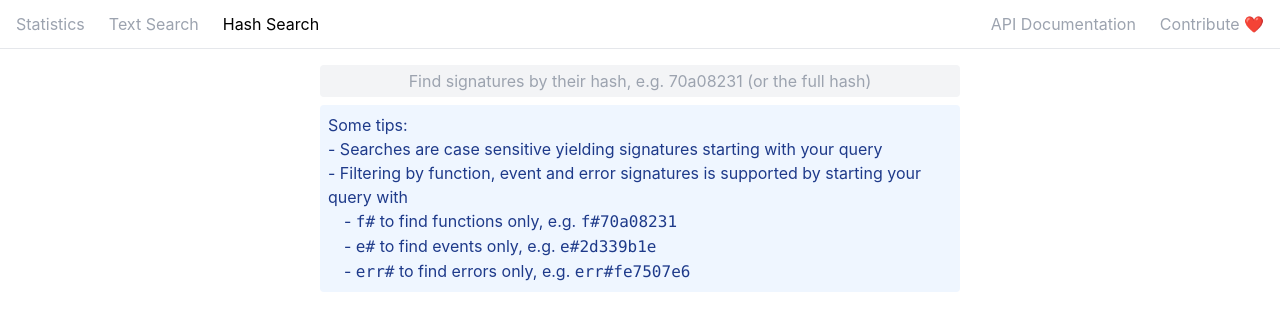
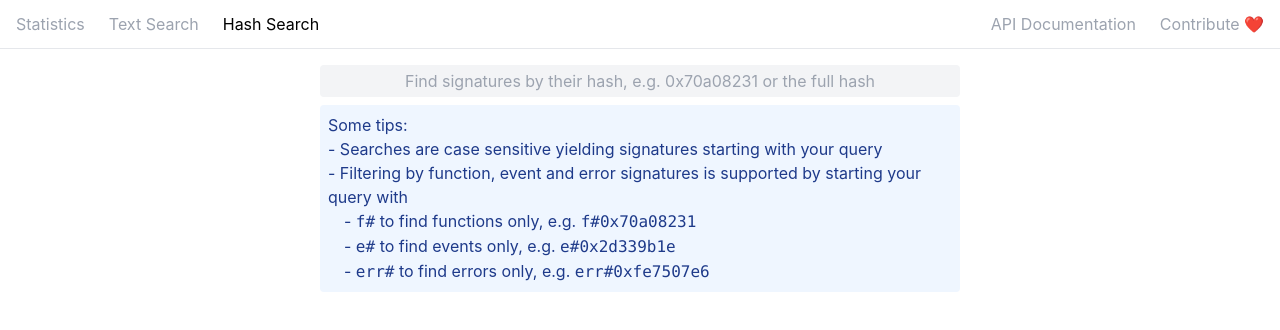
Before and after one commit to volsa/etherface, a Next.js app in the folder etherface-ui/: page /hash in a window 1280 px wide. Shown: the top 330 px of the page. Built offline with nearby package versions, Linux system fonts and the light colour scheme.

Commit message:
refactor: Add `0x` to hashes in UI

```diff
--- a/etherface-ui/pages/api-documentation.tsx
+++ b/etherface-ui/pages/api-documentation.tsx
@@ -60,7 +60,7 @@ const ApiDocumentation = () => {
                                 <p>Returns a paginated list of signatures where</p>
                                 <ul className='list-disc list-inside'>
                                     <li className='list-item'><code>kind</code> is either <code>function</code>, <code>event</code>, <code>error</code> or <code>all</code></li>
-                                    <li className='list-item'><code>query</code> is the signature hash (either 8 or 64 characters long)</li>
+                                    <li className='list-item'><code>query</code> is the signature hash (either 8 or 64 characters long, excluding the <code>0x</code> head which is also optional)</li>
                                     <li className='list-item'><code>page</code> is the page index, starting at 1</li>
                                 </ul>
                                 <p><b>Example:</b> <LinkItem text='api.etherface.io/v1/signatures/hash/all/70a08231/1' url='https://api.etherface.io/v1/signatures/hash/all/70a08231/1' /> returns all signatures starting with the hash <code>70a08231</code> (case sensitive!)</p>
--- a/etherface-ui/pages/hash.tsx
+++ b/etherface-ui/pages/hash.tsx
@@ -209,7 +209,7 @@ const Hash = () => {
                         <div className='space-y-2'>
                             <SearchBar
                                 input={input}
-                                placeholder={'Find signatures by their hash, e.g. 70a08231 (or the full hash)'}
+                                placeholder={'Find signatures by their hash, e.g. 0x70a08231 or the full hash'}
                                 submitHandler={submitHandler}
                                 changeHandler={changeHandler}
                             />
@@ -220,9 +220,9 @@ const Hash = () => {
                                         <span>Some tips:</span>
                                         <span>- Searches are case sensitive yielding signatures starting with your query</span>
                                         <span>- Filtering by function, event and error signatures is supported by starting your query with</span>
-                                        <span className='ml-4'>- <code>f#</code> to find functions only, e.g. <code>f#70a08231</code></span>
-                                        <span className='ml-4'>- <code>e#</code> to find events only, e.g. <code>e#2d339b1e</code></span>
-                                        <span className='ml-4'>- <code>err#</code> to find errors only, e.g. <code>err#fe7507e6</code></span>
+                                        <span className='ml-4'>- <code>f#</code> to find functions only, e.g. <code>f#0x70a08231</code></span>
+                                        <span className='ml-4'>- <code>e#</code> to find events only, e.g. <code>e#0x2d339b1e</code></span>
+                                        <span className='ml-4'>- <code>err#</code> to find errors only, e.g. <code>err#0xfe7507e6</code></span>
                                     </div>
                                 }
                                 errorMessage={undefined}
```
